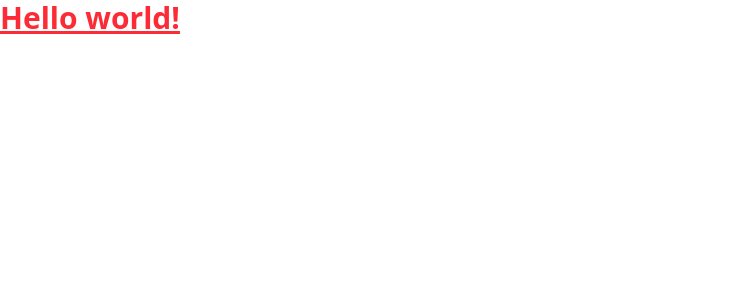
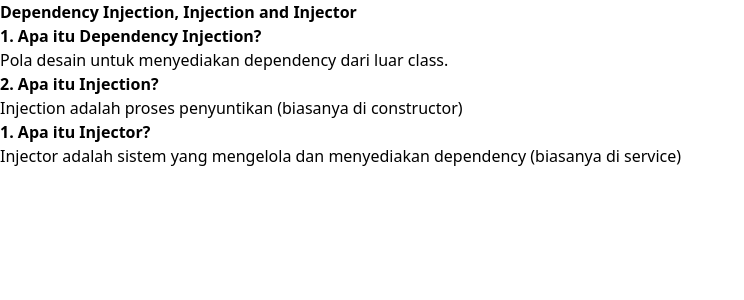
Before and after one commit to Happid/pre-interview-angular, an Angular app: page / in a window 1280 px wide. Shown: the top 300 px of the page, without its empty margins (0-744 px from the left). Built offline with nearby package versions, Linux system fonts and the light colour scheme.

Commit message:
dependency injection, injection and injector

```diff
--- a/src/app/app.html
+++ b/src/app/app.html
@@ -1,2 +1,16 @@
-<h1 class="text-3xl font-bold underline text-red-500">Hello world!</h1>
+<h3 class="font-bold">Dependency Injection, Injection and Injector</h3>
+<ul>
+  <li>
+    <b>1. Apa itu Dependency Injection?</b><br>
+    Pola desain untuk menyediakan dependency dari luar class.
+  </li>
+  <li>
+    <b>2. Apa itu Injection?</b><br>
+    Injection adalah proses penyuntikan (biasanya di constructor)
+  </li>
+  <li>
+    <b>1. Apa itu Injector?</b><br>
+    Injector adalah sistem yang mengelola dan menyediakan dependency (biasanya di service)
+  </li>
+</ul>
 <router-outlet />
--- a/src/app/app.ts
+++ b/src/app/app.ts
@@ -1,5 +1,6 @@
 import { Component, signal } from '@angular/core';
 import { RouterOutlet } from '@angular/router';
+import { ApiService } from './services/api-service';
 
 @Component({
   selector: 'app-root',
@@ -10,4 +11,8 @@ import { RouterOutlet } from '@angular/router';
 export class App {
   protected readonly title = signal('pre-interview-angular');
   x = 's';
+
+  constructor(
+    private service: ApiService // INI INJECTION
+  ) {}
 }
--- /dev/null
+++ b/src/app/services/api-service.ts
@@ -0,0 +1,8 @@
+import { Injectable } from '@angular/core';
+
+@Injectable({ // INI INJECTOR
+  providedIn: 'root', // 'root' berarti GLOBAL
+})
+export class ApiService {
+
+}
```
Also changed, not shown: 1 other file (tests, documents, lock files or other folders).
